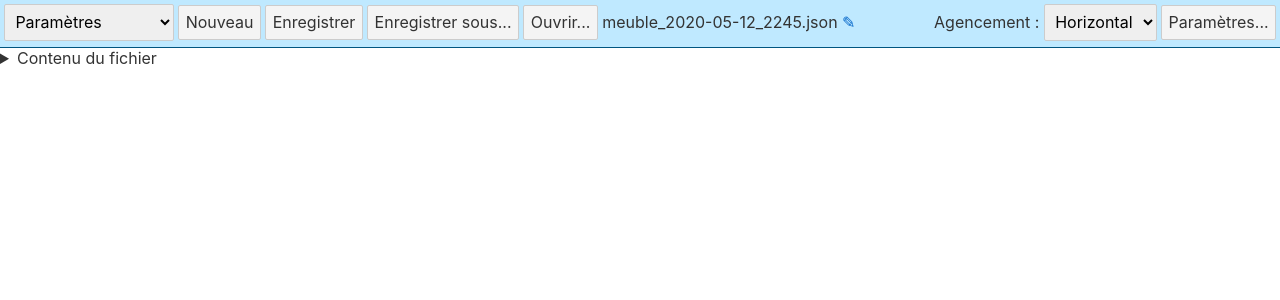
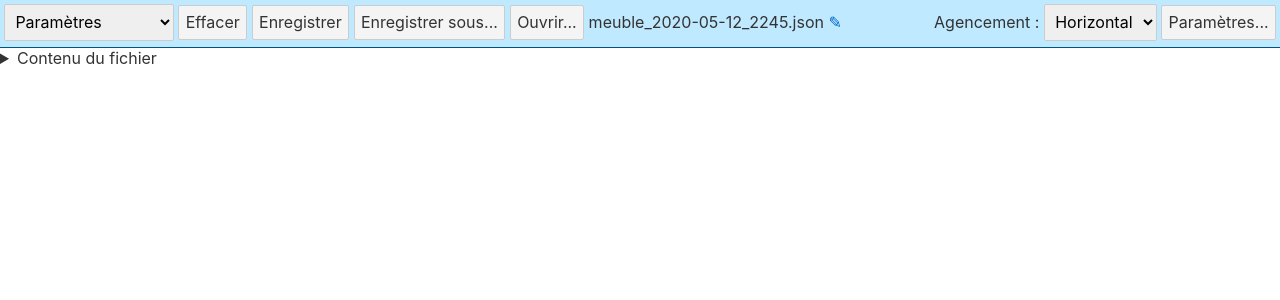
Before and after one commit to mildred/calcul-meubles, a Svelte app: page / in a window 1280 px wide. Shown: the top 300 px of the page. Built offline with nearby package versions, Linux system fonts and the light colour scheme.

Commit message:
fix ouvrir

```diff
--- a/src/App.svelte
+++ b/src/App.svelte
@@ -252,7 +252,7 @@
       <option value='#/settings'>Paramètres</option>
       <TreeItemOption data={data}/>
     </select>
-    <button on:click={clear}>Nouveau</button>
+    <button on:click={clear}>Effacer</button>
     <button on:click={simpleSave}>Enregistrer</button>
     <button on:click={saveAs}>Enregistrer sous...</button>
     <button on:click={open}>Ouvrir...</button>
--- a/src/ensembles/Ensemble.svelte
+++ b/src/ensembles/Ensemble.svelte
@@ -14,7 +14,7 @@
   let childrenState = []
 
   let defaults = {}
-  defaults = {
+  $: defaults = {
     children: [],
     childrenPos: [],
     type: 'Ensemble',
```
